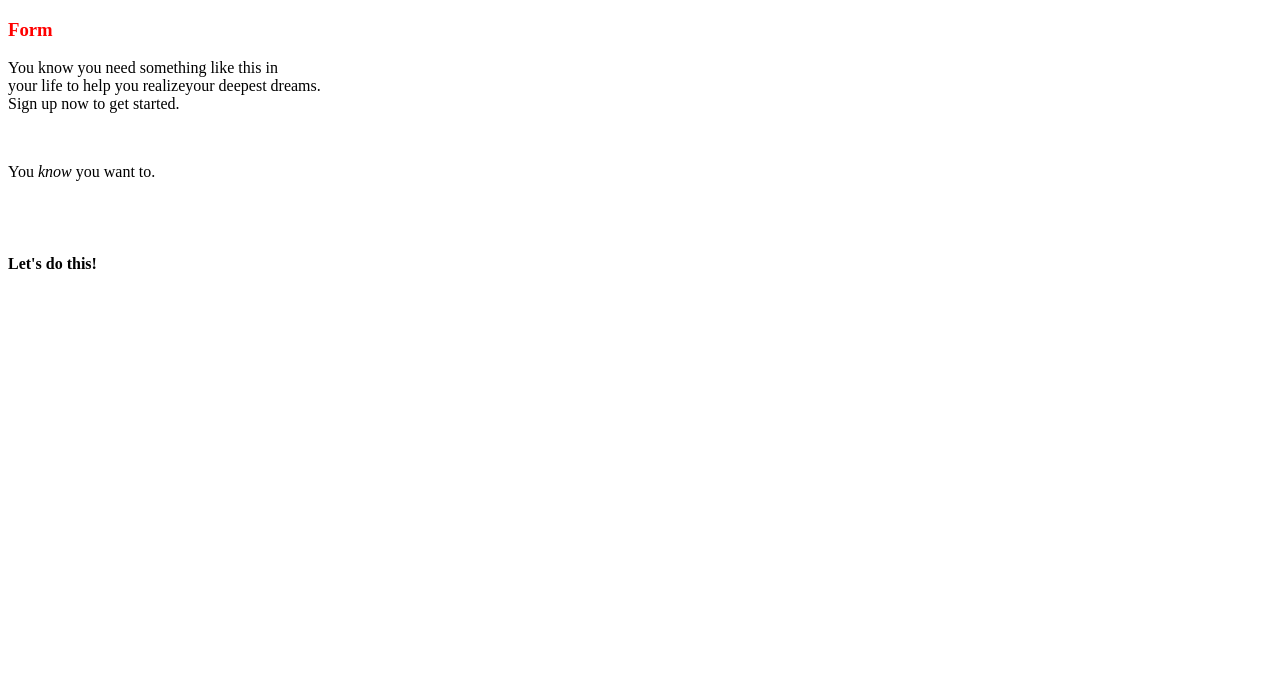
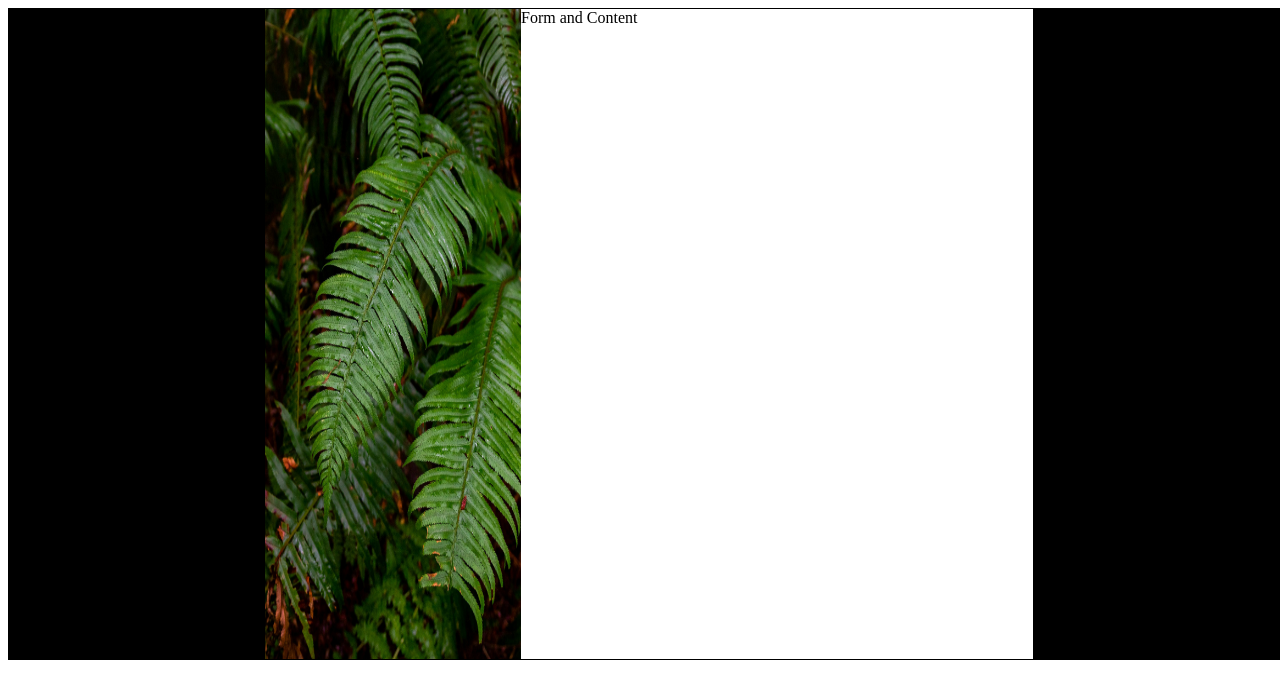
Before and after one commit to Yared1970/form_assignment, a plain HTML site: page index.html in a window 1280 px wide. Drawn offline with Linux system fonts and the light colour scheme.

Commit message:
Edit index.com haile.jpg styles.com

```diff
--- a/index.html
+++ b/index.html
@@ -6,19 +6,13 @@
         <link href="styles.css" rel="stylesheet" type="text/css" />
         <title>Form</title>
     </head>
-    <body>
-        <h3>Form</h3>
-        <p>You know you need something like this in<br/>
-           your life to help you realizeyour deepest dreams.<br/>
-            Sign up now to get started.
-        </p>
-        <br/>
-        <p>You <i>know</i> you want to.</p>
-        <br/>
-        <br/>
-        <form>
-            <h4>Let's do this!</h4>
+    <body id="container">
+        <div class="left-side">Left side</div>
+        <div class="center-side">
+            <img src="halie.jpg" height="100%" width="100%" alt="image of plant" />
+        </div>
+        <div class="centerright-side">Form and Content</div>
+        <div class="right">Right side</div>
 
-        </form>
     </body>
 </html>
--- a/styles.css
+++ b/styles.css
@@ -1,3 +1,52 @@
-h3 {
-    color: red;
+:root {
+    box-sizing: border-box;
 }
+
+
+
+#container {
+    border: solid thin black;
+    width: 100%;
+    display: flex;
+    height: 650px;
+}
+
+.left-side {
+    width: 20%;
+    height: 100%;
+    background-color: black;
+    border-style: thin;
+    margin: 0px 0px;
+    padding: 0px 0px;
+
+
+}
+
+.center-side {
+    width: 20%;
+    height: 100%;
+    background-color:aliceblue;
+    border-style: thin;
+
+
+}
+
+.centerright-side {
+    width: 40%;
+    height: auto;
+    background-color: white;
+    border-style: thin;
+    align-items: center;
+
+}
+
+.right {
+    width: 20%;
+    height: 650px;
+    background-color: black;
+    border-style: thin;
+    padding: 0px 0px;
+    margin: 0px 0px;
+
+
+}
```
Also changed, not shown: halie.jpg (added).
